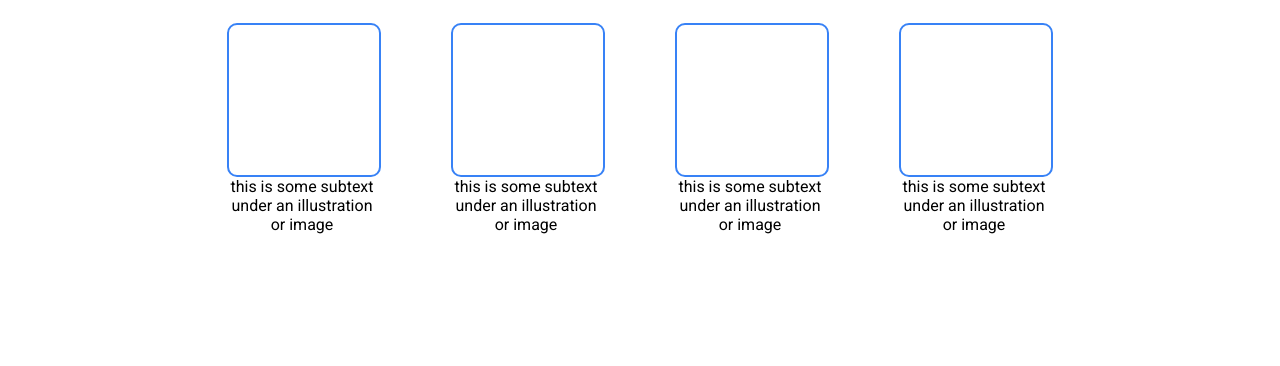
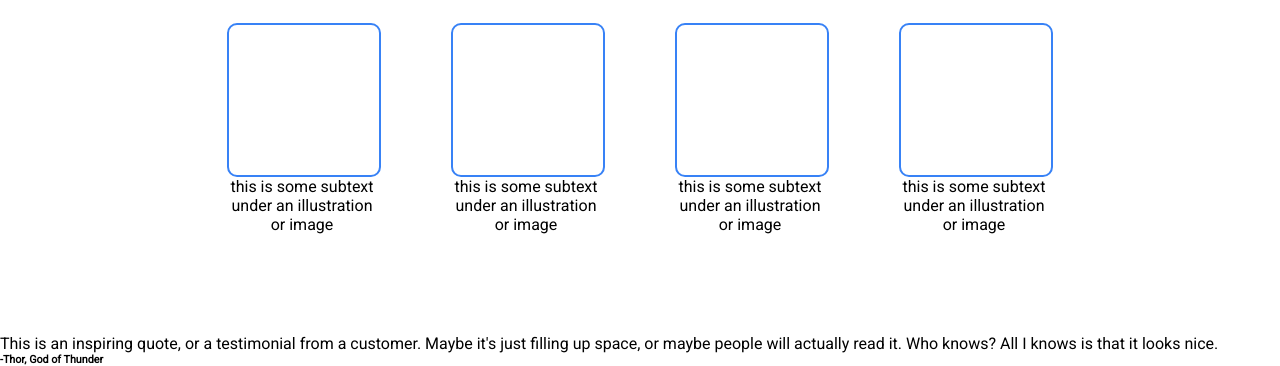
Before and after one commit to Sameer1539/landing-page, a plain HTML site: page index.html in a window 1280 px wide. Shown: the part 486-852 px from the top of the page. Before the commit the page ends 820 px from the top, so only its background shows below. Drawn offline with Linux system fonts and the light colour scheme.

Commit message:
Write the HTML for the third section to begin it.

```diff
--- a/index.html
+++ b/index.html
@@ -49,5 +49,13 @@
             </div>
         </div>
     </div>
+    <div class="third-section">
+        <p>
+            This is an inspiring quote, or a testimonial from a customer. Maybe it's just
+            filling up space, or maybe people will actually read it. Who knows? All I knows
+            is that it looks nice.
+        </p>
+        <h6>-Thor, God of Thunder</h6>
+    </div>
 </body>
 </html>
```
